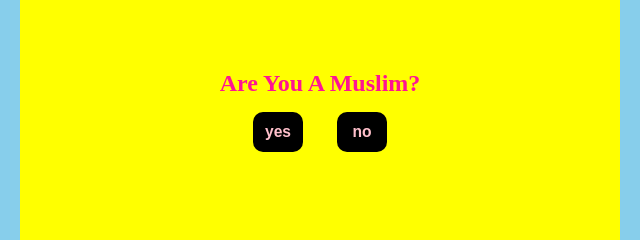
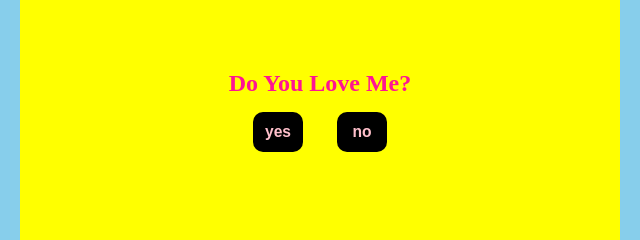
Before and after one commit to juSt6790/afdul, a plain HTML site: page index.htm in a window 1280 px wide. Shown: the part 282-522 px from the top of the page, 320-960 px from the left. Drawn offline with Linux system fonts and the light colour scheme.

Commit message:
Update index.htm

```diff
--- a/index.htm
+++ b/index.htm
@@ -11,7 +11,7 @@
 
 <body>
     <div class="wrapper">
-        <h2 class="question">Are You A Muslim?</h2>
+        <h2 class="question">Do You Love Me?</h2>
         <div class="buttons">
             <button class="yes">
                 <h3>yes</h3>
```
